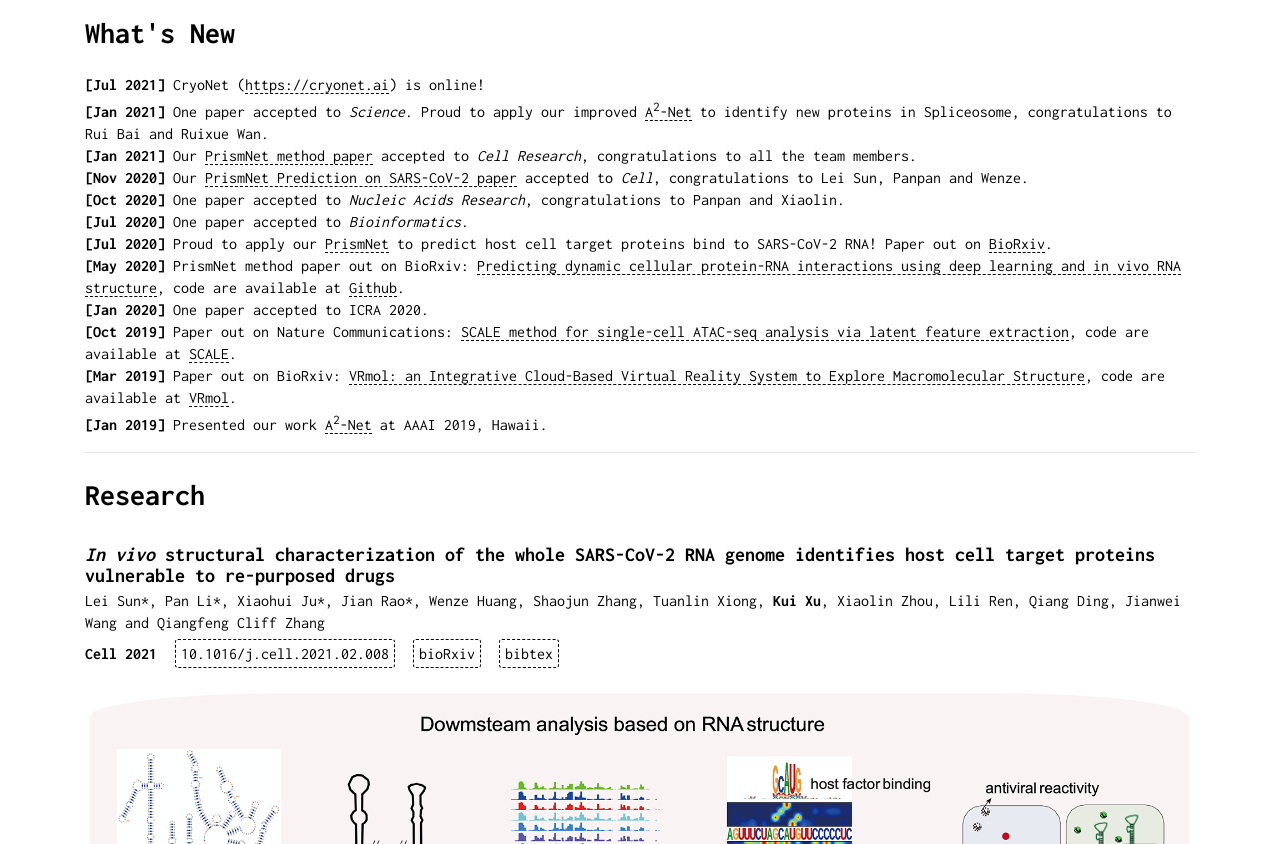
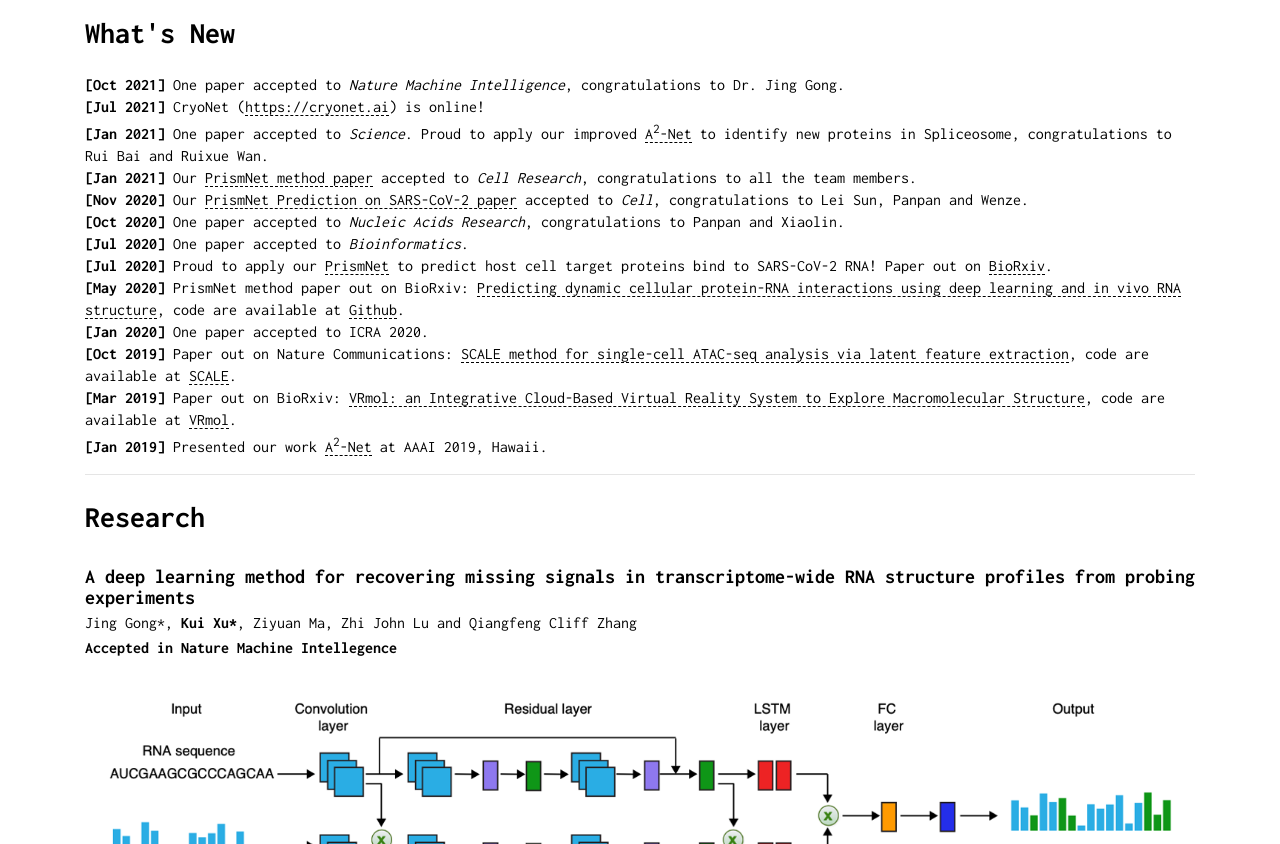
Before and after one commit to kuixu/kuixu.github.io, a Jekyll site: the page index.html, which Jekyll copies as it is, in a window 1280 px wide and 1400 px high. Shown: the part 556-1400 px from the top of the window. Built offline with Jekyll 4.4.1, drawn with Linux system fonts in a browser that asks for light colours; comment, search, counter and statistics services are not loaded.

Commit message:
add structureImpute

```diff
--- a/index.html
+++ b/index.html
@@ -183,6 +183,7 @@
             <h2>What's New</h2>
 
             <p>
+                <strong>[Oct 2021]</strong> One paper accepted to <i>Nature Machine Intelligence</i>, congratulations to Dr. Jing Gong.<br />
                 <strong>[Jul 2021]</strong> CryoNet (<a href="https://cryonet.ai">https://cryonet.ai</a>) is online!<br />
                 <strong>[Jan 2021]</strong> One paper accepted to <i>Science</i>. Proud to apply our improved <a href="https://aaai.org/ojs/index.php/AAAI/article/view/3918" target="_blank">A<sup>2</sup>-Net</a> to identify new proteins in Spliceosome,
                 congratulations to Rui Bai and Ruixue Wan.<br />
@@ -205,6 +206,30 @@
             <hr />
 
             <h2>Research</h2>
+
+            <div class="paper-container row">
+                <div class="paper-title col-md-12 col-sm-12 col-xs-12">
+                    A deep learning method for recovering missing signals in transcriptome-wide RNA structure profiles from probing
+                    experiments
+                </div>
+                <div class="paper-authors col-md-12 col-sm-12 col-xs-12">
+                    Jing Gong*, <b>Kui Xu*</b>, Ziyuan Ma, Zhi John Lu and Qiangfeng Cliff Zhang
+                </div>
+                <!-- arxiv and website link -->
+                <div class="paper-links col-md-12 col-sm-12 col-xs-12">
+                    <span class="paper-link">
+                        <b>Accepted in Nature Machine Intellegence</b>
+                    </span>
+
+                </div>
+                <div class="paper-banner col-md-12 col-sm-12 col-xs-12">
+                    <img src="static/img/research/StructureImpute_banner.png" alt="StructureImpute"
+                        title="A deep learning method for recovering missing signals in transcriptome-wide RNA structure profiles from probing
+                    experiments" />
+                </div>
+            </div>
+
+            <hr />
 
             <div class="paper-container row">
                 <div class="paper-title col-md-12 col-sm-12 col-xs-12">
```
Also changed, not shown: static/img/research/structureImpute_banner.png (added).
